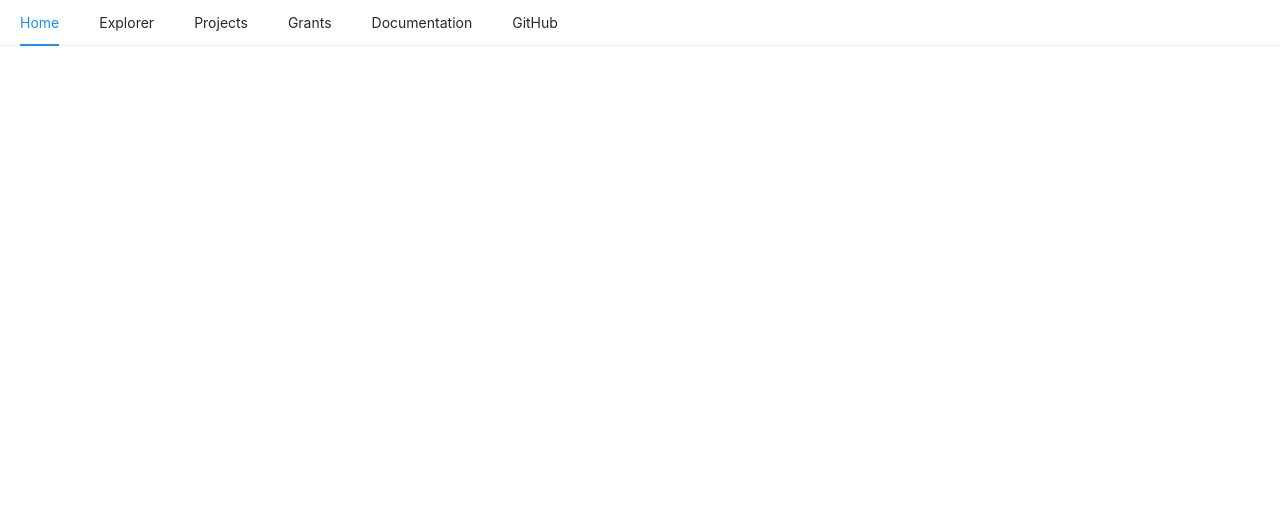
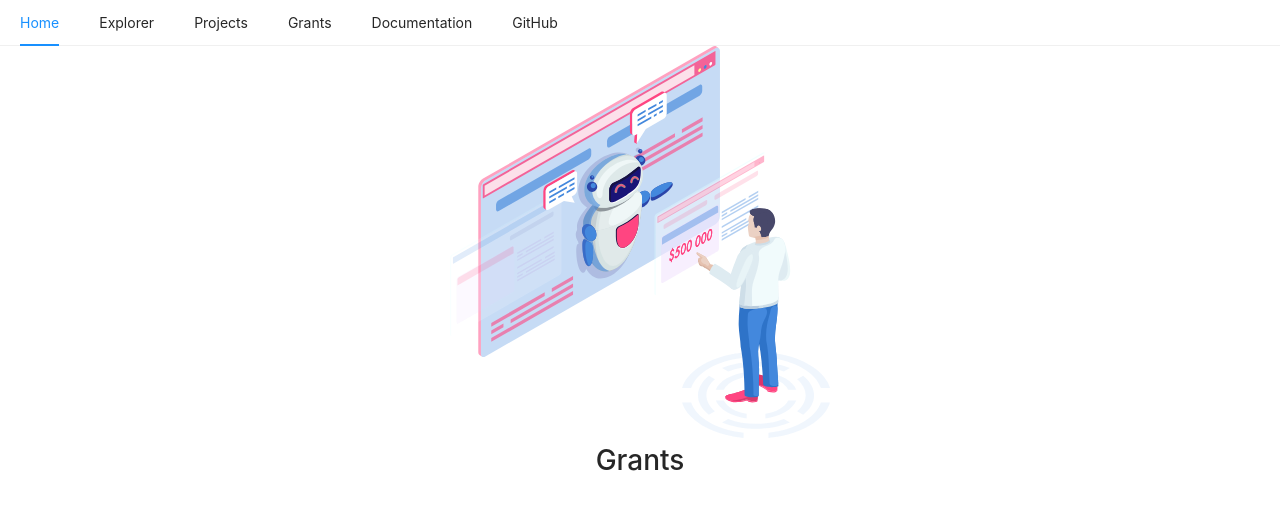
Before and after one commit to tane-git/antd-demo-ts, a React (Create React App) app: page / in a window 1280 px wide. Shown: the top 510 px of the page. Built offline with nearby package versions, Linux system fonts and the light colour scheme.

Commit message:
add grants image

```diff
--- a/src/App.tsx
+++ b/src/App.tsx
@@ -1,10 +1,12 @@
 import React, { FC } from 'react';
 import './App.css';
+import { Grants } from './components';
 import { Nav } from './components/Nav';
 
 const App: FC = () => (
   <div className="App">
     <Nav />
+    <Grants />
   </div>
 );
 
--- /dev/null
+++ b/src/components/Grants/index.tsx
@@ -0,0 +1,13 @@
+import React from 'react';
+import MainTitleBgIcon from './imgs/mainTitleBg.svg';
+
+export const Grants: React.FC = () => {
+  return (
+    <div className="Grants">
+      <div className="Grants__mainTitle">
+        <img src={MainTitleBgIcon} alt="Main Title" />
+        <h1>Grants</h1>
+      </div>
+    </div>
+  )
+}
--- a/src/components/index.ts
+++ b/src/components/index.ts
@@ -1 +1,2 @@
 export * from './Nav'
+export * from './Grants'
```
Also changed, not shown: src/components/Grants/imgs/mainTitleBg.svg (added).
